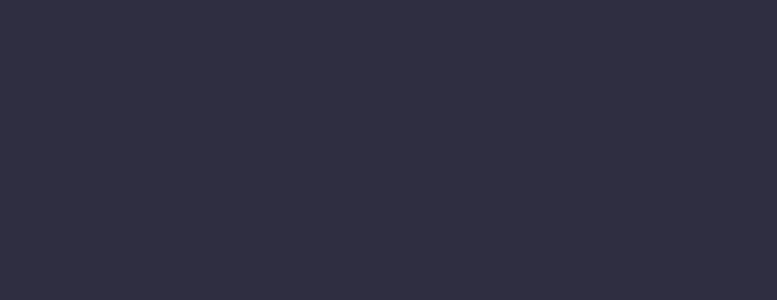
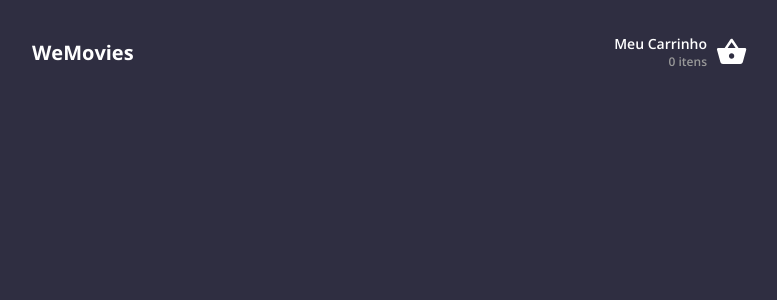
Before and after one commit to Dirosaki/challenge-react, a React (Vite) app: page / in a window 1280 px wide. Shown: the top 300 px of the page, without its empty margins (250-1027 px from the left). Built offline with nearby package versions, Linux system fonts and the light colour scheme.

Commit message:
Default layout configuration

```diff
--- a/src/Router.tsx
+++ b/src/Router.tsx
@@ -1,11 +1,15 @@
 import { Routes, Route } from 'react-router-dom'
+
+import { DefaultLayout } from 'layouts/DefaultLayout'
 
 export function Router() {
 	return (
 		<Routes>
-			<Route path="/" element={<h1>Home</h1>} />
-			<Route path="/carrinho" element={<h1>Carrinho</h1>} />
-			<Route path="/compra-realizada" element={<h1>Compra Realizada</h1>} />
+			<Route element={<DefaultLayout />}>
+				<Route index element={<h1>Home</h1>} />
+				<Route path="/carrinho" element={<h1>Carrinho</h1>} />
+				<Route path="/compra-realizada" element={<h1>Compra Realizada</h1>} />
+			</Route>
 		</Routes>
 	)
 }
--- /dev/null
+++ b/src/layouts/DefaultLayout.tsx
@@ -0,0 +1,12 @@
+import { Outlet } from 'react-router-dom'
+
+import { Header } from 'components/Header'
+
+export function DefaultLayout() {
+	return (
+		<>
+			<Header />
+			<Outlet />
+		</>
+	)
+}
```
